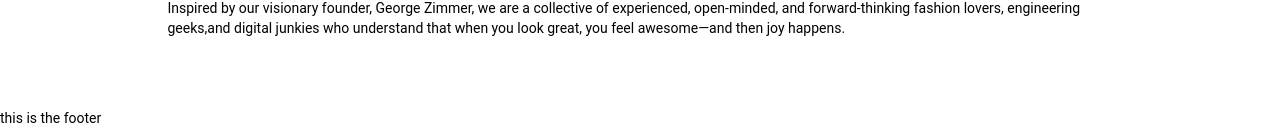
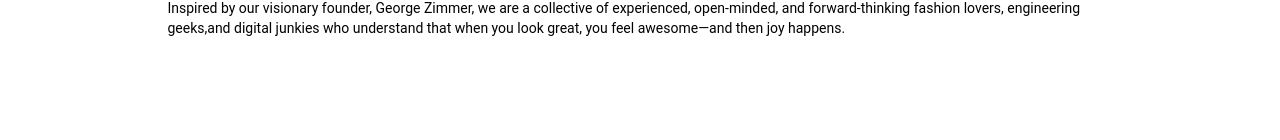
Before and after one commit to generationtux/styleguide, a Jekyll site: the page built from atoms.html, in a window 1280 px wide and 900 px high, scrolled down 6184 px. Shown: the part 757-897 px from the top of the window. Built offline with Jekyll 4.4.1, drawn with Linux system fonts in a browser that asks for light colours; comment, search, counter and statistics services are not loaded; after the commit the page ends 7050 px from its top, so only the background shows below that.

Commit message:
removes text from footer

```diff
--- a/_includes/footer.html
+++ b/_includes/footer.html
@@ -1,4 +1 @@
-<p>this is the footer</p>
-
-
 {% include js.html %}
```
